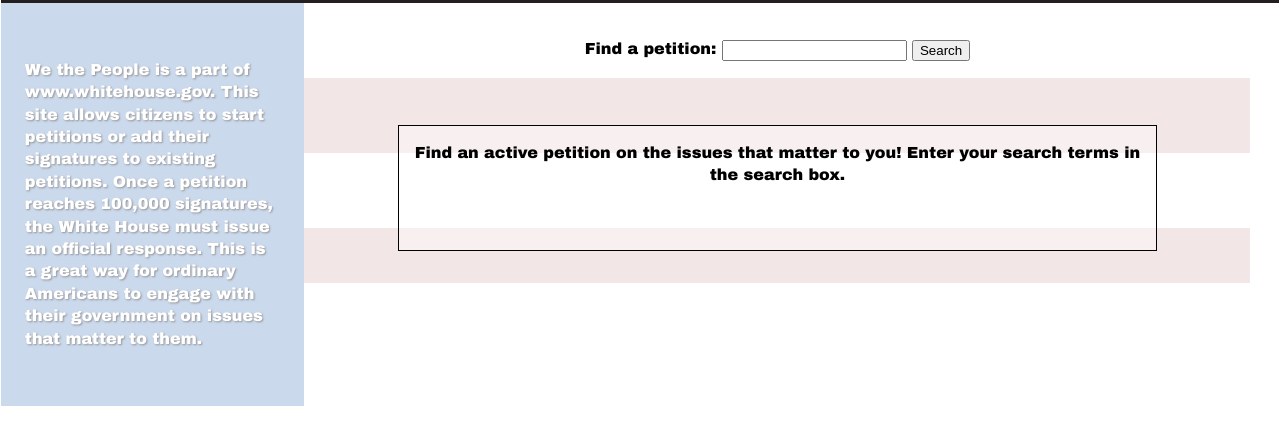
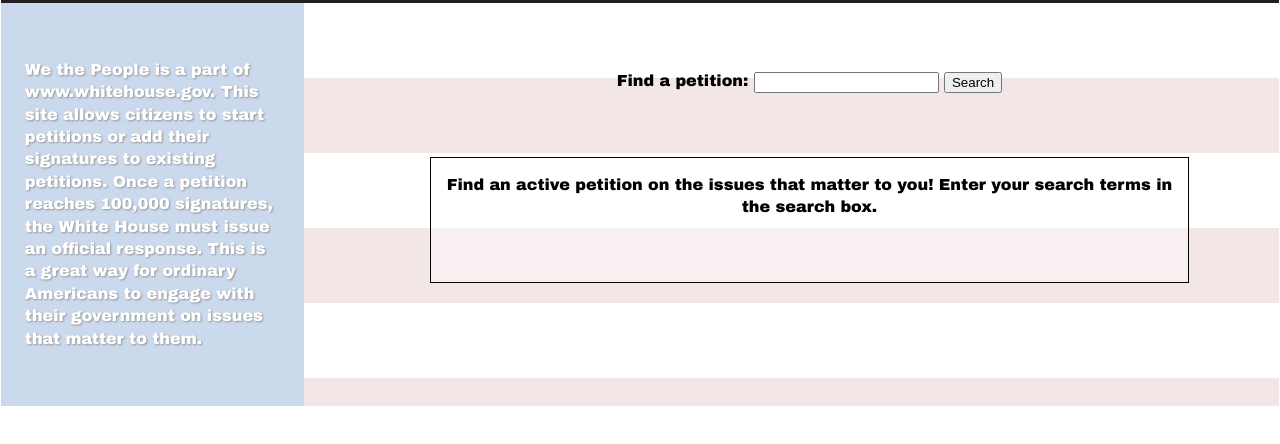
Before and after one commit to eak000/petitions, a plain HTML site: page index.html in a window 1280 px wide. Shown: the part 248-692 px from the top of the page. Drawn offline with nearby package versions, Linux system fonts and the light colour scheme.

Commit message:
section bg now goes to bottom of page

```diff
--- a/css/style.css
+++ b/css/style.css
@@ -87,6 +87,7 @@ header {
 	clear: both;
 	overflow: hidden;
 	display: inline-block;
+	position: relative;
 }
 
 .mainContainer:after {
@@ -96,7 +97,6 @@ header {
 }
 
 .sidebar {
-	/*min-height: 800px;*/
 	width: 20%;
 	background-color: #cbd9ed;
 	float: left;
@@ -106,7 +106,7 @@ header {
 	min-height: 100%;
 }
 
-.main {
+section {
 	background: linear-gradient(
   to bottom,
   #FFFFFF,
@@ -114,15 +114,21 @@ header {
   #F2E6E6 50%,
   #F2E6E6
 	);
-	/* The rectangle in which to repeat.
-	   It can be fully wide in this case */
+	/* The rectangle in which to repeat.*/
 	background-size: 100% 150px;
-	/*min-height: 800px;*/
 	min-height: 100%;
-	/*padding: 2em;*/
+	padding: 2em;
 	text-align: center;
 	width: 74%;
 	float: left;
+	display: inline-block;
+	position: absolute;
+}
+
+section:after {
+  content:"";
+  display:table;
+  clear:both;
 }
 
 form {
--- a/index.html
+++ b/index.html
@@ -19,7 +19,7 @@
 			<div class = "sidebar">
 				<p>We the People is a part of www.whitehouse.gov. This site allows citizens to start petitions or add their signatures to existing petitions. Once a petition reaches 100,000 signatures, the White House must issue an official response. This is a great way for ordinary Americans to engage with their government on issues that matter to them.</p>
 			</div>
-			<div class = "main">
+			<section>
 				<form>
 					<label>Find a petition:
 						<input type="text" id="tags"/>
@@ -31,7 +31,7 @@
 					<p  class="directions">Find an active petition on the issues that matter to you! Enter your search terms in the search box.</p>
 					<ul class="resultsList"></ul>
 				</div>
-		</div>
+		</section>
 		</div>
 	</div>
 </body>
```
